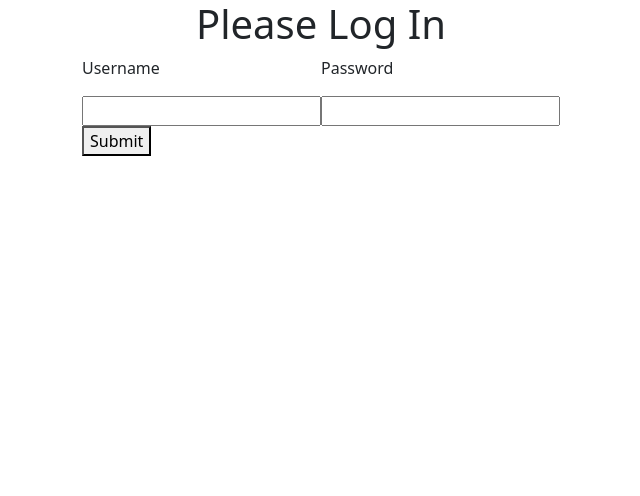
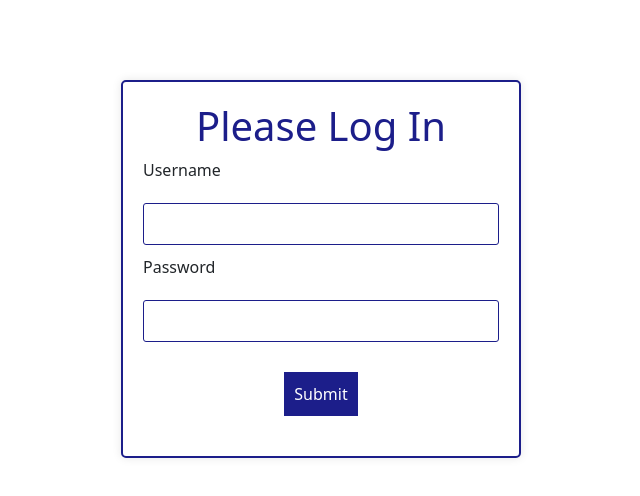
Before and after one commit to ArtsemStankevich/15-minute-admin, a React (Create React App) app: page /login in a window 1280 px wide. Shown: the top 496 px of the page, without its empty margins (319-959 px from the left). Built offline with nearby package versions, Linux system fonts and the light colour scheme.

Commit message:
add style for login

```diff
--- a/src/components/authorization/AuthLogin.jsx
+++ b/src/components/authorization/AuthLogin.jsx
@@ -1,3 +1,5 @@
+// AuthLogin.jsx
+
 import React, { useState } from 'react';
 import './Login.css';
 import PropTypes from 'prop-types';
@@ -18,7 +20,7 @@ async function loginUser(credentials, navigate) {
       return response.json();
     })
     .then((data) => {
-        navigate('/'); // Przekieruj użytkownika na stronę główną po zalogowaniu
+      navigate('/');
       return data.access;
     });
 }
--- a/src/components/authorization/Login.css
+++ b/src/components/authorization/Login.css
@@ -1,5 +1,53 @@
+/* Login.css */
+
 .login-wrapper {
-    display: flex;
-    flex-direction: column;
-    align-items: center;
+  max-width: 400px;
+  margin: 0 auto;
+  padding: 20px;
+  border: 2px solid rgb(28, 30, 138);
+  border-radius: 5px;
+  background-color: #fff;
+  box-shadow: 0 0 10px rgba(0, 0, 0, 0.1);
+  text-align: center;
+  margin-top: 10vh; /* Dodane odstępy od góry */
+
 }
+
+.login-wrapper h1 {
+  color: rgb(28, 30, 138);
+}
+
+.login-wrapper form {
+  display: flex;
+  flex-direction: column;
+  align-items: center;
+}
+
+.login-wrapper label {
+  margin-bottom: 10px;
+  text-align: left;
+  width: 100%;
+}
+
+.login-wrapper input {
+  padding: 8px;
+  margin-top: 5px;
+  border: 1px solid rgb(28, 30, 138);
+  border-radius: 3px;
+  width: 100%;
+}
+
+.login-wrapper button {
+  background-color: rgb(28, 30, 138);
+  color: #fff;
+  border: none;
+  padding: 10px;
+  cursor: pointer;
+  width: 100%;
+  margin-top: 20px; /* Dodane odstępy od góry */
+  margin-bottom: 20px; /* Dodane odstępy od dołu */
+}
+
+.login-wrapper button:hover {
+  background-color: rgb(5, 7, 110);
+}
```
Lines whose indentation alone changed are shown as unchanged.
